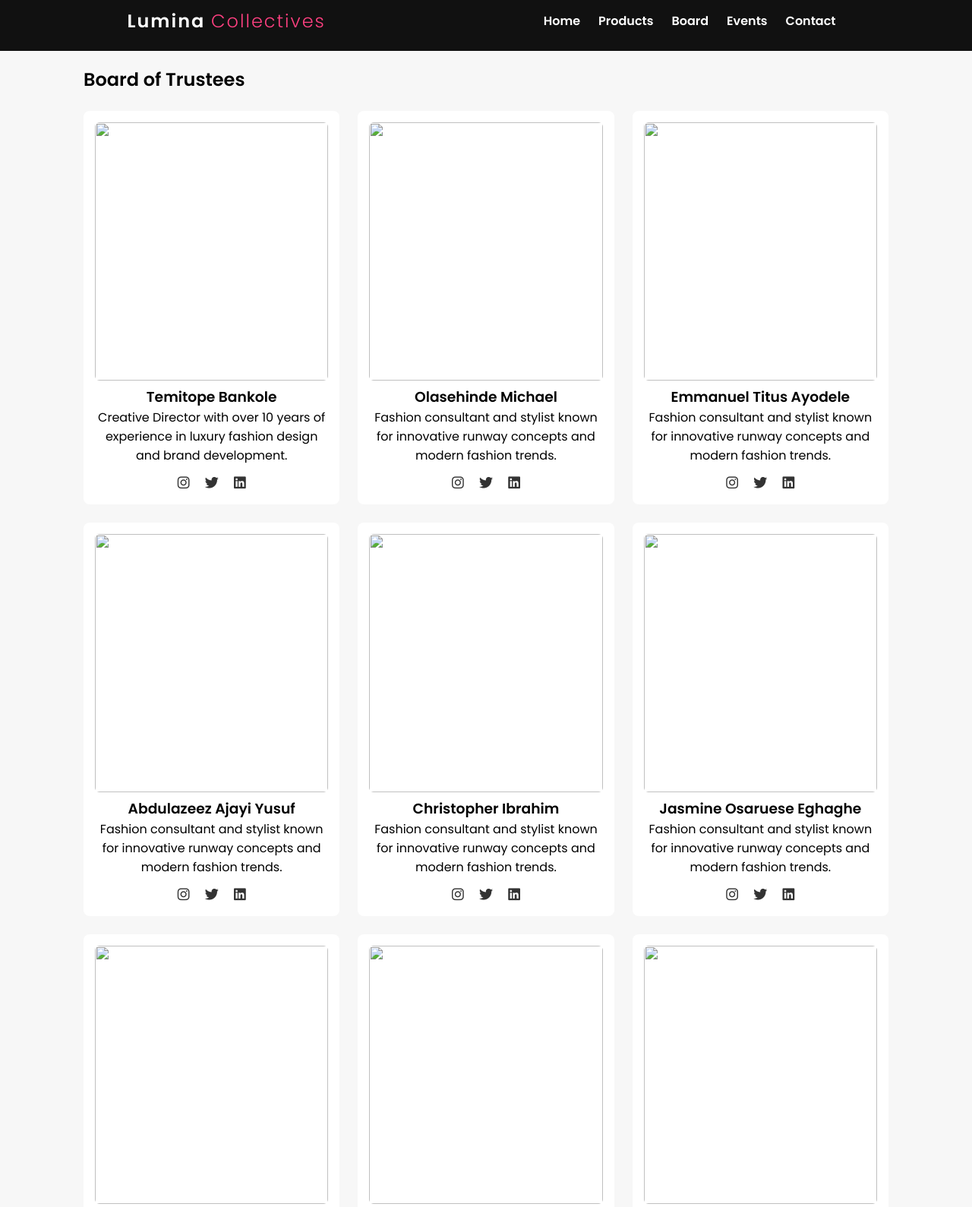
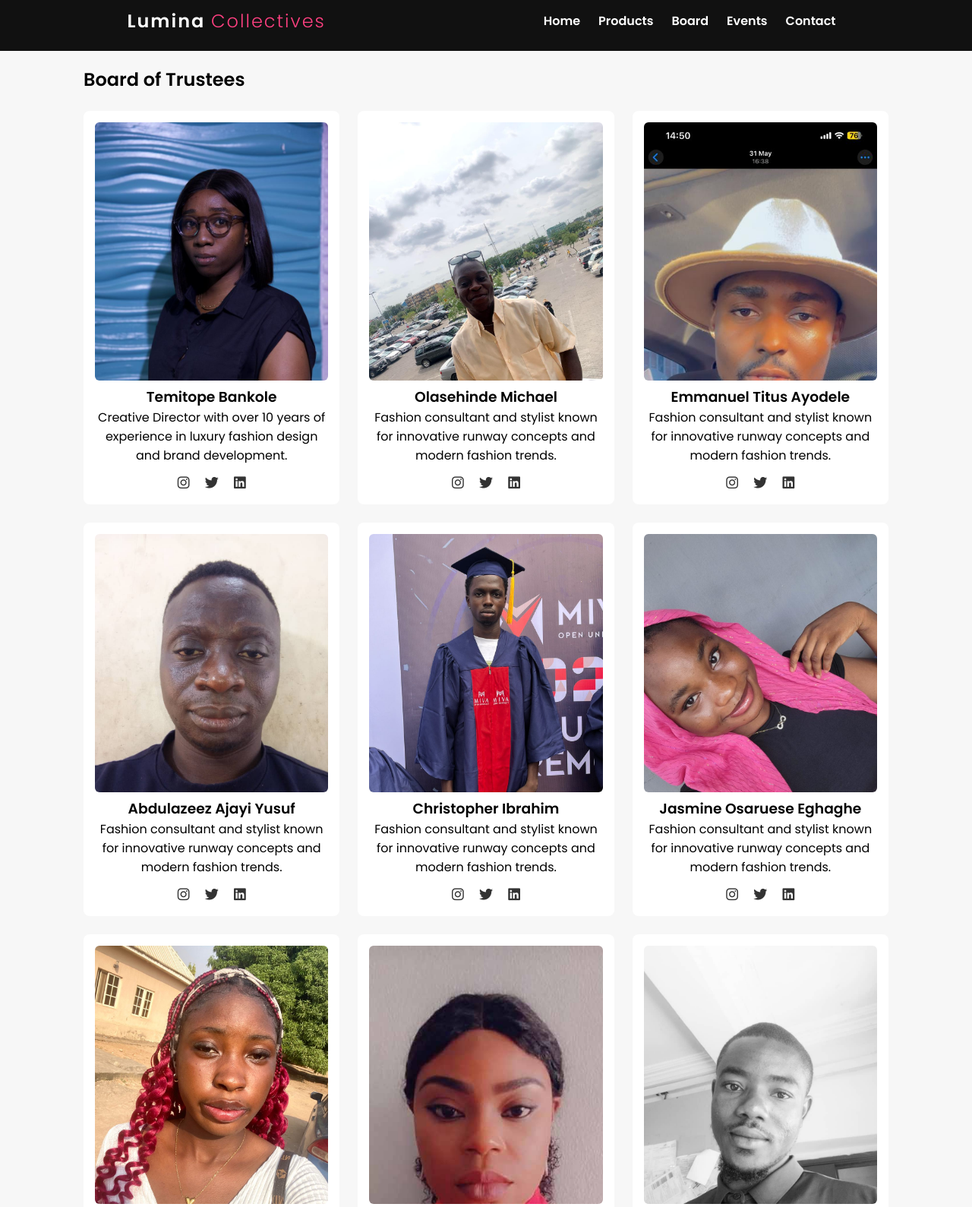
Before and after one commit to Tee-Bankz/fashion-store, a plain HTML site: page trustees.html in a window 1280 px wide. Shown: the part 53-1642 px from the top of the page at 76% size. Drawn offline with Linux system fonts and the light colour scheme.

Commit message:
Fix Images

```diff
--- a/trustees.html
+++ b/trustees.html
@@ -34,7 +34,7 @@
 
 <!-- MEMBER 1 -->
 <div class="card">
-  <img src="/fashion/images/Temitope.jpeg">
+  <img src="images/Temitope.jpeg">
   <h3>Temitope Bankole</h3>
   <p>Creative Director with over 10 years of experience in luxury fashion design and brand development.</p>
   <div class="social">
@@ -46,7 +46,7 @@
 
 <!-- MEMBER 3 -->
 <div class="card">
-  <img src="/fashion/images/Olasehinde Michael.jpeg">
+  <img src="images/Olasehinde Michael.jpeg">
   <h3>Olasehinde Michael</h3>
   <p>Fashion consultant and stylist known for innovative runway concepts and modern fashion trends.</p>
   <div class="social">
@@ -58,7 +58,7 @@
 
 <!-- MEMBER 4 -->
 <div class="card">
-  <img src="/fashion/images/Emmanuel Titus Ayodele.jpeg">
+  <img src="images/Emmanuel Titus Ayodele.jpeg">
   <h3>Emmanuel Titus Ayodele</h3>
   <p>Fashion consultant and stylist known for innovative runway concepts and modern fashion trends.</p>
   <div class="social">
@@ -70,7 +70,7 @@
 
 <!-- MEMBER 5 -->
 <div class="card">
-  <img src="/fashion/images/Abdulazeez Ajayi Yusuf.jpeg">
+  <img src="images/Abdulazeez Ajayi Yusuf.jpeg">
   <h3>Abdulazeez Ajayi Yusuf</h3>
   <p>Fashion consultant and stylist known for innovative runway concepts and modern fashion trends.</p>
   <div class="social">
@@ -82,7 +82,7 @@
 
 <!-- MEMBER 6 -->
 <div class="card">
-  <img src="/fashion/images/Christopher Ibrahim.jpeg">
+  <img src="images/Christopher Ibrahim.jpeg">
   <h3>Christopher Ibrahim</h3>
   <p>Fashion consultant and stylist known for innovative runway concepts and modern fashion trends.</p>
   <div class="social">
@@ -95,7 +95,7 @@
 
 <!-- MEMBER 8 -->
 <div class="card">
-  <img src="/fashion/images/Jasmine Osaruese Eghaghe .jpg" >
+  <img src="images/Jasmine Osaruese Eghaghe .jpg" >
   <h3>Jasmine Osaruese Eghaghe</h3>
   <p>Fashion consultant and stylist known for innovative runway concepts and modern fashion trends.</p>
   <div class="social">
@@ -107,7 +107,7 @@
 
 <!-- MEMBER 9 -->
 <div class="card">
-  <img src="/fashion/images/Jemima Samuel ojeikhewo.jpeg">
+  <img src="images/Jemima Samuel ojeikhewo.jpeg">
   <h3>Jemima Samuel Ojeikhemo</h3>
   <p>Fashion consultant and stylist known for innovative runway concepts and modern fashion trends.</p>
   <div class="social">
@@ -119,7 +119,7 @@
 
 <!-- MEMBER 10 -->
 <div class="card">
-  <img src="/fashion/images/Linda Obodo .jpg">
+  <img src="images/Linda Obodo .jpg">
   <h3>Linda Obodo</h3>
   <p>Fashion consultant and stylist known for innovative runway concepts and modern fashion trends.</p>
   <div class="social">
@@ -131,7 +131,7 @@
 
 <!-- MEMBER 11 -->
 <div class="card">
-  <img src="/fashion/images/Muhammednazir Abdulrazaq.jpeg">
+  <img src="images/Muhammednazir Abdulrazaq.jpeg">
   <h3>Muhammednazir Abdulrazaq</h3>
   <p>Fashion consultant and stylist known for innovative runway concepts and modern fashion trends.</p>
   <div class="social">
@@ -143,7 +143,7 @@
 
 <!-- MEMBER 12 -->
 <div class="card">
-  <img src="/fashion/images/Sunday David.png">
+  <img src="images/Sunday David.png">
   <h3>Sunday David</h3>
   <p>Fashion consultant and stylist known for innovative runway concepts and modern fashion trends.</p>
   <div class="social">
@@ -155,7 +155,7 @@
 
 <!-- MEMBER 13 -->
 <div class="card">
-  <img src="/fashion/images/Victoria Udoh.jpg">
+  <img src="images/Victoria Udoh.jpg">
   <h3>Victoria Udoh</h3>
   <p>Fashion consultant and stylist known for innovative runway concepts and modern fashion trends.</p>
   <div class="social">
```
